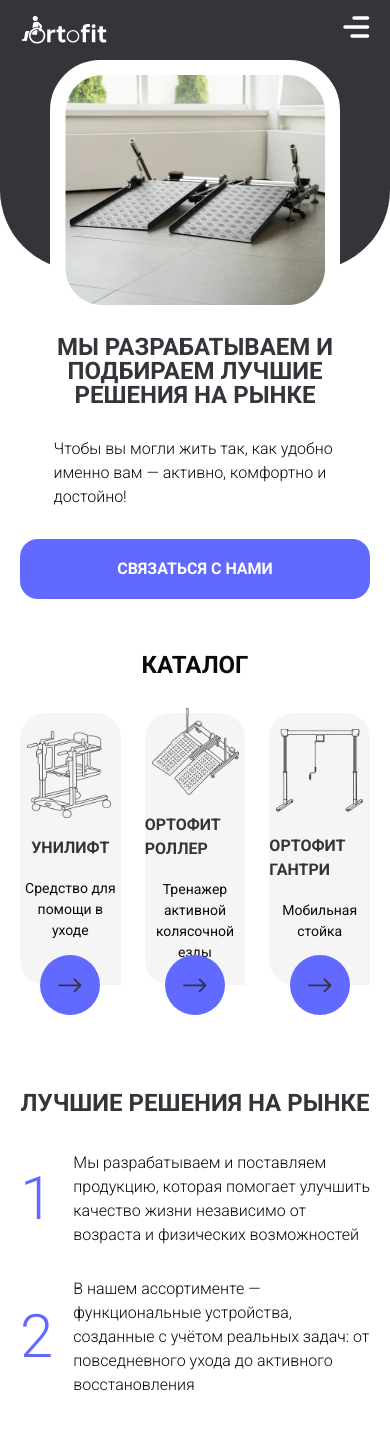
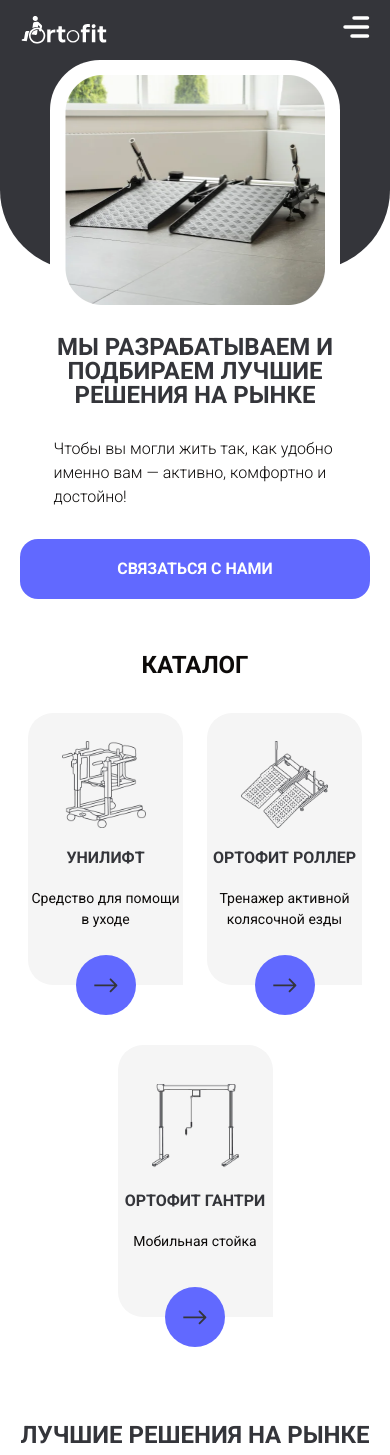
Before and after one commit to 28tad/Otrofit, a Next.js app: page / in a window 390 px wide. Shown: the top 1455 px of the page. Built offline with nearby package versions, Linux system fonts and the light colour scheme.

Commit message:
fix catalog pos

```diff
--- a/src/features/SectionCatalog.tsx
+++ b/src/features/SectionCatalog.tsx
@@ -46,18 +46,20 @@
       <Image src={left_chair} alt='left_chair_bg' className='absolute z-[-1] hidden lg:block' />
       <Container className='mt-[48px] mb-[90px] lg:mt-[150px] lg:mb-[73px]'>
         <div className='text-center text-[24px] font-bold uppercase lg:text-[36px]'>каталог</div>
-        <div className='mt-[30px] flex justify-center gap-[24px] lg:mt-[60px]'>
+
+        <div className='mt-[30px] flex flex-wrap justify-center gap-x-[24px] gap-y-[60px] lg:mt-[60px] lg:flex-nowrap'>
           {items.map((i) => {
             return (
               <div
                 key={i.title}
-                className='bg-light relative flex h-[272px] w-[155px] flex-col items-center justify-center gap-[18px] rounded-t-[25px] rounded-bl-[25px] pt-[15px] pb-[42px] lg:h-[450px] lg:w-[250px] lg:gap-[23px] lg:rounded-t-[50px] lg:rounded-bl-[50px] lg:px-[45px] lg:py-[44px]'
+                className='bg-light relative flex h-[272px] w-[155px] shrink-0 flex-col items-center justify-center gap-[18px] rounded-t-[25px] rounded-bl-[25px] pt-[15px] pb-[42px] lg:h-[450px] lg:w-[250px] lg:gap-[23px] lg:rounded-t-[50px] lg:rounded-bl-[50px] lg:px-[45px] lg:py-[44px]'
               >
                 <Image src={i.img} alt={i.title} className='size-[87px] lg:size-[143px]' />
                 <div className='text-gray text-[16px] font-bold uppercase lg:text-[15px]'>
                   {i.title}
                 </div>
                 <div className='text-center text-[14px] lg:text-[15px]'>{i.description}</div>
+
                 <Link
                   href={i.href}
                   className='bg-blue hidden size-[60px] items-center justify-center rounded-[100%] lg:flex'
@@ -75,6 +77,7 @@
           })}
         </div>
       </Container>
+
       <Image
         src={right_chair}
         alt='right_chair_bg'
```
